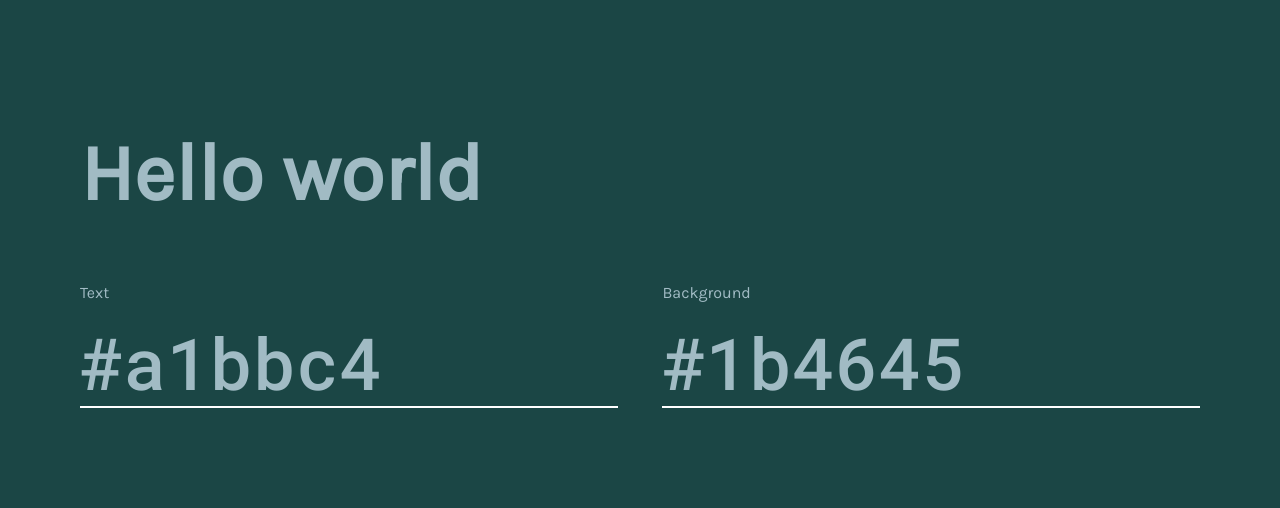
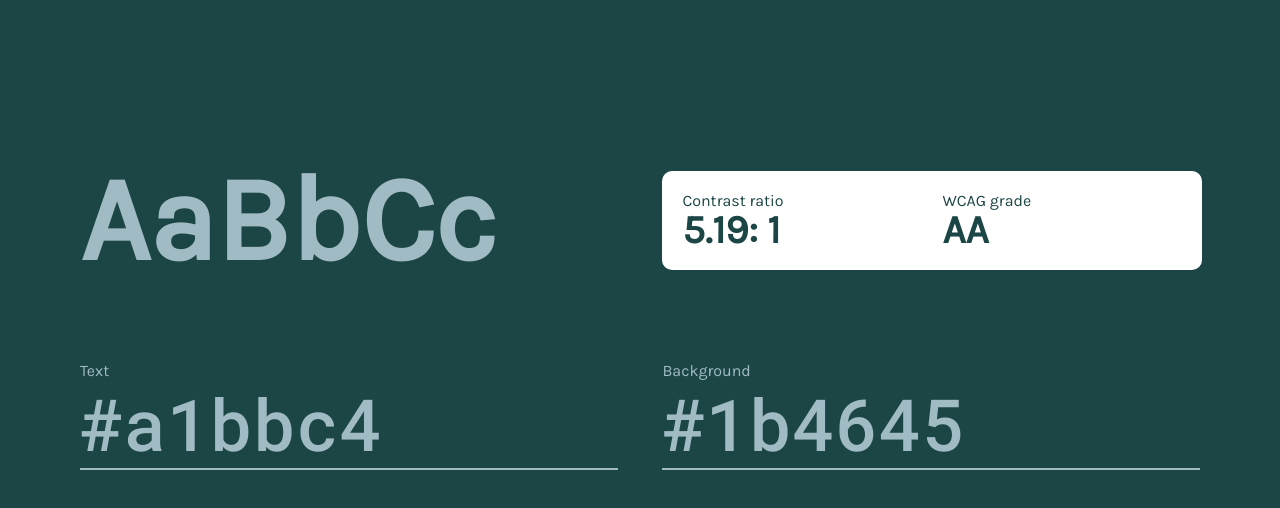
Before and after one commit to ninayujiri/colora11y, a Gatsby site: page / in a window 1280 px wide. Built offline with nearby package versions, Linux system fonts and the light colour scheme; Gatsby itself is replaced by a stand-in of ours.

Commit message:
Working calculation

```diff
--- /dev/null
+++ b/src/components/Card.jsx
@@ -0,0 +1,8 @@
+import styled from 'styled-components';
+
+export const Card = styled.div`
+  padding: 20px;
+  background-color: white;
+  border-radius: 10px;
+  color: #1b4645;
+`;
--- a/src/components/Container.jsx
+++ b/src/components/Container.jsx
@@ -3,7 +3,7 @@ import styled from 'styled-components';
 export const Container = styled.div`
   padding: 80px;
 
-  @media (max-width: 480px) {
+  @media (max-width: 768px) {
     padding: 30px;
   }
 `;
--- a/src/components/Form.jsx
+++ b/src/components/Form.jsx
@@ -1,13 +1,4 @@
 import styled from 'styled-components';
-
-export const Form = styled.form`
-  display: flex;
-  justify-content: space-between;
-`;
-
-export const FormCol = styled.div`
-  width: 48%;
-`;
 
 export const Input = styled.input`
   font-family: 'Roboto Mono', sans-serif;
@@ -19,13 +10,17 @@ export const Input = styled.input`
   height: 88px;
   width: 100%;
   border: none;
-  border-bottom: 2px white solid;
+  border-bottom: 2px ${ props => props.borderColor } solid;
 
   &&::placeholder {
     color: inherit;
   }
 
-  @media (max-width: 480px) {
-    font-size: 32px;
+  @media (max-width: 768px) {
+    font-size: 50px;
   }
 `;
+
+export const Label = styled.label`
+  font-family: 'Karla', sans-serif;
+`;
--- /dev/null
+++ b/src/components/Grid.jsx
@@ -0,0 +1,21 @@
+import styled from 'styled-components';
+
+export const Row = styled.div`
+  display: flex;
+  justify-content: space-between;
+  flex-direction: row;
+  align-items: center;
+
+  @media (max-width: 768px) {
+    flex-direction: column;
+  }
+`;
+
+export const Col = styled.div`
+  width: 48%;
+
+  @media (max-width: 768px) {
+    width: 100%;
+    margin-bottom: 40px;
+  }
+`;
--- /dev/null
+++ b/src/components/RatioCard.jsx
@@ -0,0 +1,36 @@
+import React from 'react'
+import styled from 'styled-components';
+import { Label } from './Form';
+import { SubHeading } from './Typography';
+import { Card } from './Card';
+import { Col, Row } from './Grid';
+
+
+const StyledCard = styled(Card)`
+   width: 500px;
+`;
+
+const RatioCard = ({
+                     ratio,
+                     grade
+                   }) => {
+  return (
+      <StyledCard>
+        <Row>
+          <Col>
+            <Label>Contrast ratio</Label>
+            <SubHeading>{ ratio }: 1</SubHeading>
+
+          </Col>
+          <Col>
+            <Label>WCAG grade</Label>
+            <SubHeading>{ grade }</SubHeading>
+
+          </Col>
+        </Row>
+
+      </StyledCard>
+  );
+};
+
+export default RatioCard
--- a/src/components/SiteMetadata.jsx
+++ b/src/components/SiteMetadata.jsx
@@ -1,6 +1,6 @@
-import React from "react"
-import { Helmet } from "react-helmet"
-import { graphql, useStaticQuery } from "gatsby"
+import React from 'react'
+import { Helmet } from 'react-helmet'
+import { graphql, useStaticQuery } from 'gatsby'
 
 const SiteMetadata = ({ title, description, image }) => {
   const {
--- a/src/components/Typography.jsx
+++ b/src/components/Typography.jsx
@@ -2,10 +2,18 @@ import styled from 'styled-components';
 
 export const Heading = styled.h1`
   font-family: 'Karla', sans-serif;
-  font-size: 80px;
+  font-size: 120px;
   line-height: 1;
 `;
 
-export const Label = styled.p`
+export const SubHeading = styled.h3`
   font-family: 'Karla', sans-serif;
+  font-size: 40px;
+  line-height: 1;
+  margin: 0;
 `;
+
+export const Body = styled.p`
+  font-family: 'Karla', sans-serif;
+  line-height: 1;
+`;
--- a/src/pages/index.js
+++ b/src/pages/index.js
@@ -1,19 +1,46 @@
-import React, { useState } from 'react'
+import React, { useEffect, useState } from 'react'
+import chroma from 'chroma-js';
 import Layout from '../layouts/Layout';
 import SiteMetadata from '../components/SiteMetadata';
-import { Heading, Label } from '../components/Typography';
-import { Form, FormCol, Input } from '../components/Form';
+import { Heading } from '../components/Typography';
+import { Input, Label } from '../components/Form';
 import { Background } from '../components/Background';
 import { Container } from '../components/Container';
+import RatioCard from '../components/RatioCard';
+import { Col, Row } from '../components/Grid';
 
 const IndexPage = () => {
   const [inputs, setInputs] = useState({
     textColor: '#a1bbc4',
     bgColor: '#1b4645'
   });
+  const [ratio, setRatio] = useState();
+  const [grade, setGrade] = useState('AaBbCc');
 
-  const handleChange = (e) => {
-    setInputs({value: e.target.value});
+  useEffect(() => {
+        const hexCodeRegEx = /^#+([a-fA-F0-9]{6}|[a-fA-F0-9]{3})$/;
+        if (inputs.textColor.match(hexCodeRegEx) && inputs.bgColor.match(hexCodeRegEx)) {
+          checkColorContrast();
+        }
+      }, [inputs]
+  );
+
+  const handleInputChange = (event) => {
+    event.persist();
+    setInputs(inputs => ({...inputs, [event.target.name]: event.target.value}));
+  };
+
+  const checkColorContrast = () => {
+    const contrastRatio = chroma.contrast(inputs.textColor, inputs.bgColor).toFixed(2);
+    setRatio(contrastRatio);
+
+    if (contrastRatio > 7) {
+      setGrade('AAA');
+    } else if (contrastRatio > 4.5) {
+      setGrade('AA');
+    } else {
+      setGrade('Fail');
+    }
   };
 
   return (
@@ -21,35 +48,50 @@ const IndexPage = () => {
         <SiteMetadata title="Home" description="A11y color contrast checker" />
         <Background color={ inputs.textColor } bgColor={ inputs.bgColor }>
           <Container>
+            <Row>
+              <Col>
                 <Heading>
-              Hello world
+                  AaBbCc
                 </Heading>
+              </Col>
+              <Col>
+                <RatioCard ratio={ ratio } grade={ grade } />
+              </Col>
+            </Row>
 
-            <Form>
-              <FormCol>
-                <Label>
+            <form>
+              <Row>
+                <Col>
+                  <Label for="textColor">
                     Text
                   </Label>
                   <Input
+                      id="textColor"
                       type="text"
+                      maxLength="7"
                       name="textColor"
-                    placeholder={ inputs.textColor }
-                    onChange={ handleChange }
+                      value={ inputs.textColor || '' }
+                      onChange={ handleInputChange }
+                      borderColor={ inputs.textColor }
                   />
-              </FormCol>
+                </Col>
 
-              <FormCol>
-                <Label>
+                <Col>
+                  <Label for="bgColor">
                     Background
                   </Label>
                   <Input
+                      id="bgColor"
                       type="text"
+                      maxLength="7"
                       name="bgColor"
-                    placeholder={ inputs.bgColor }
-                    onChange={ handleChange }
+                      value={ inputs.bgColor || '' }
+                      onChange={ handleInputChange }
+                      borderColor={ inputs.textColor }
                   />
-              </FormCol>
-            </Form>
+                </Col>
+              </Row>
+            </form>
 
           </Container>
         </Background>
```
Also changed, not shown: src/components/Background.jsx (indentation only). Lines whose indentation alone changed are shown as unchanged.
